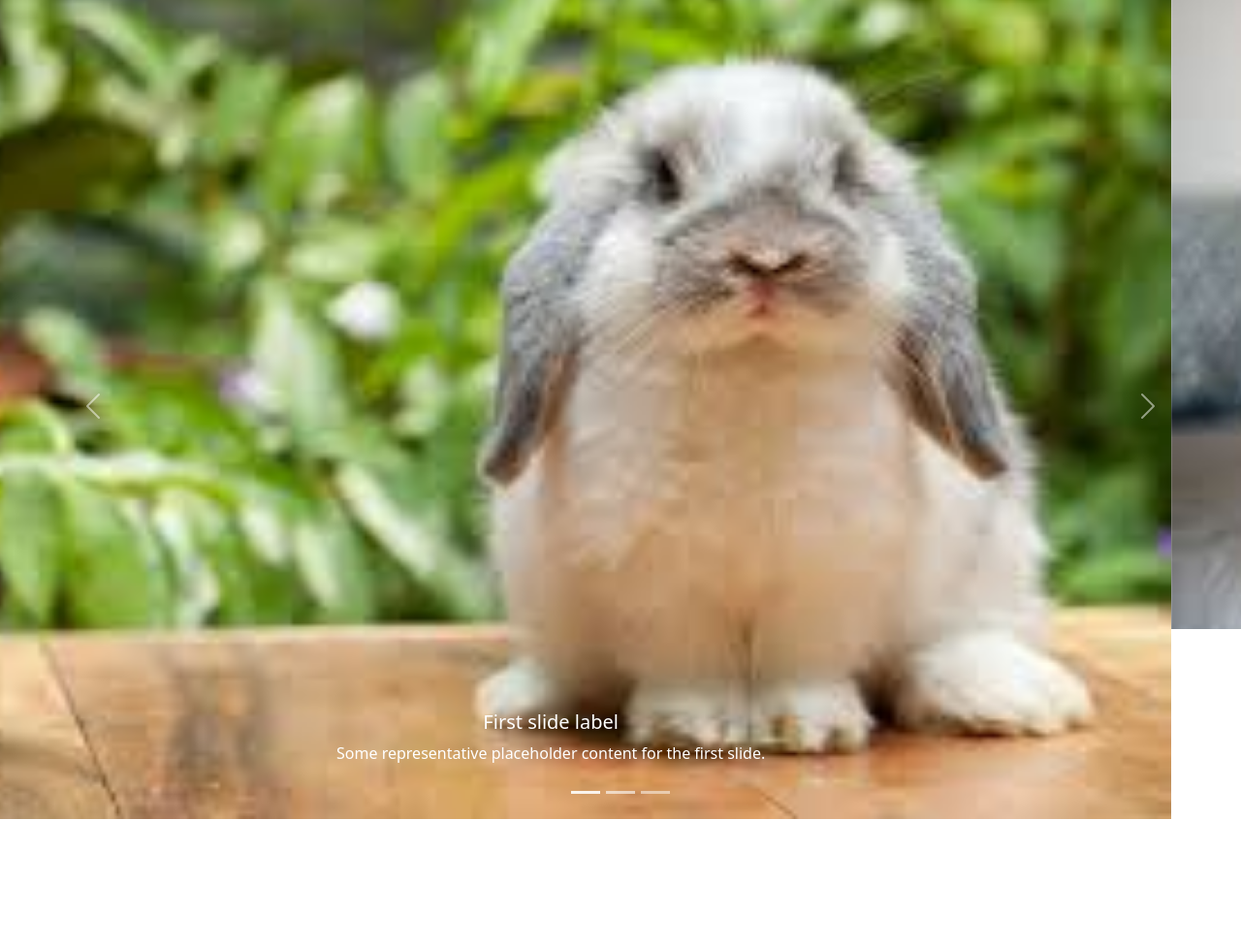
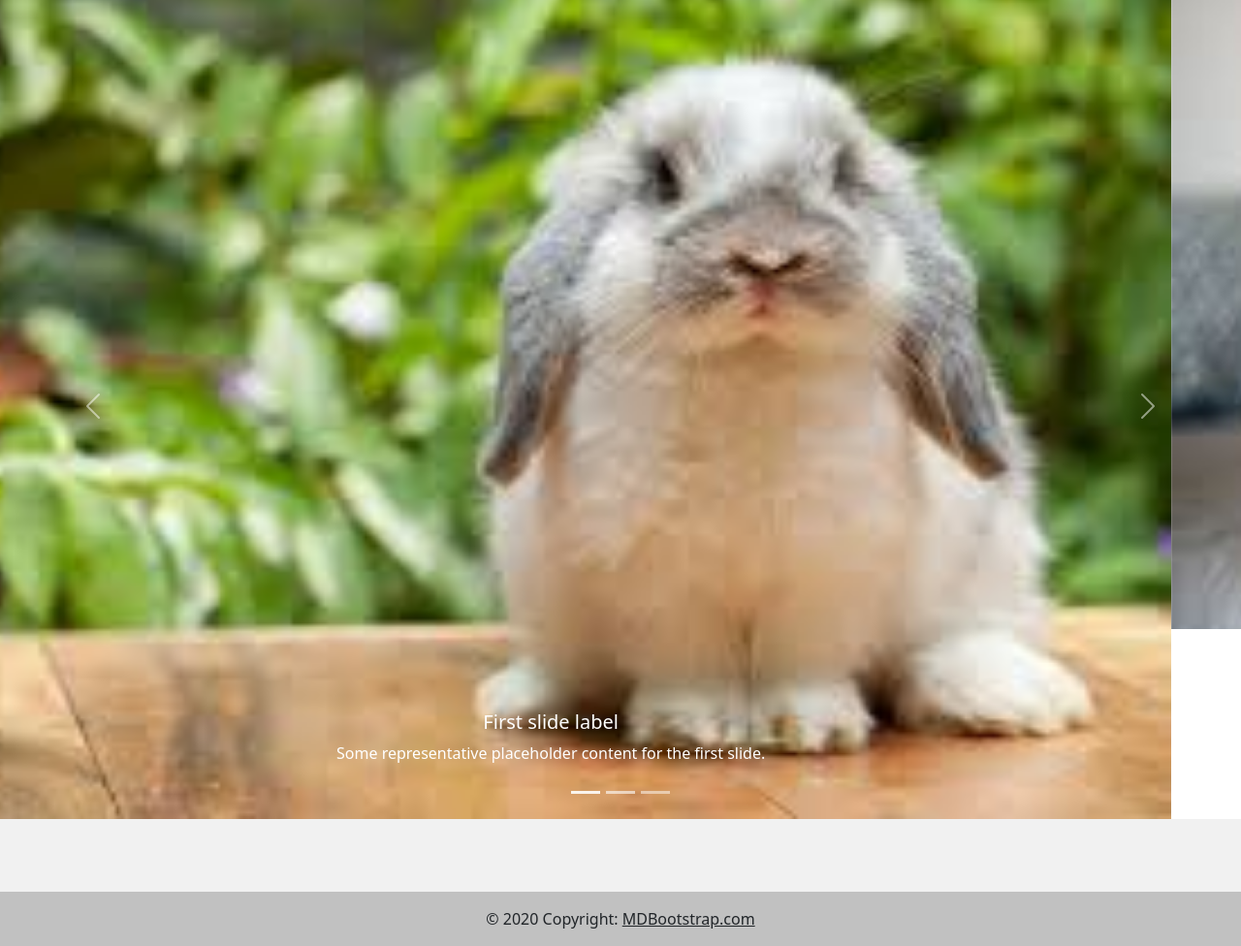
Before and after one commit to Padanoix/Association, a plain HTML site: page index.html in a window 1280 px wide. Shown: the part 63-1039 px from the top of the page at 97% size. Before the commit the page ends 908 px from the top, so only its background shows below. Drawn offline with nearby package versions, Linux system fonts and the light colour scheme.

Commit message:
adding Footer

```diff
--- a/index.html
+++ b/index.html
@@ -86,4 +86,73 @@
 
 
   </body>
+  <footer class="text-center text-white" style="background-color: #f1f1f1;">
+    <!-- Grid container -->
+    <div class="container pt-4">
+      <!-- Section: Social media -->
+      <section class="mb-4">
+        <!-- Facebook -->
+        <a
+          class="btn btn-link btn-floating btn-lg text-dark m-1"
+          href="#!"
+          role="button"
+          data-mdb-ripple-color="dark"
+          ><i class="fab fa-facebook-f"></i
+        ></a>
+
+        <!-- Twitter -->
+        <a
+          class="btn btn-link btn-floating btn-lg text-dark m-1"
+          href="#!"
+          role="button"
+          data-mdb-ripple-color="dark"
+          ><i class="fab fa-twitter"></i
+        ></a>
+
+        <!-- Google -->
+        <a
+          class="btn btn-link btn-floating btn-lg text-dark m-1"
+          href="#!"
+          role="button"
+          data-mdb-ripple-color="dark"
+          ><i class="fab fa-google"></i
+        ></a>
+
+        <!-- Instagram -->
+        <a
+          class="btn btn-link btn-floating btn-lg text-dark m-1"
+          href="#!"
+          role="button"
+          data-mdb-ripple-color="dark"
+          ><i class="fab fa-instagram"></i
+        ></a>
+
+        <!-- Linkedin -->
+        <a
+          class="btn btn-link btn-floating btn-lg text-dark m-1"
+          href="#!"
+          role="button"
+          data-mdb-ripple-color="dark"
+          ><i class="fab fa-linkedin"></i
+        ></a>
+        <!-- Github -->
+        <a
+          class="btn btn-link btn-floating btn-lg text-dark m-1"
+          href="#!"
+          role="button"
+          data-mdb-ripple-color="dark"
+          ><i class="fab fa-github"></i
+        ></a>
+      </section>
+      <!-- Section: Social media -->
+    </div>
+    <!-- Grid container -->
+
+    <!-- Copyright -->
+    <div class="text-center text-dark p-3" style="background-color: rgba(0, 0, 0, 0.2);">
+      © 2020 Copyright:
+      <a class="text-dark" href="https://mdbootstrap.com/">MDBootstrap.com</a>
+    </div>
+    <!-- Copyright -->
+  </footer>
 </html>
```
